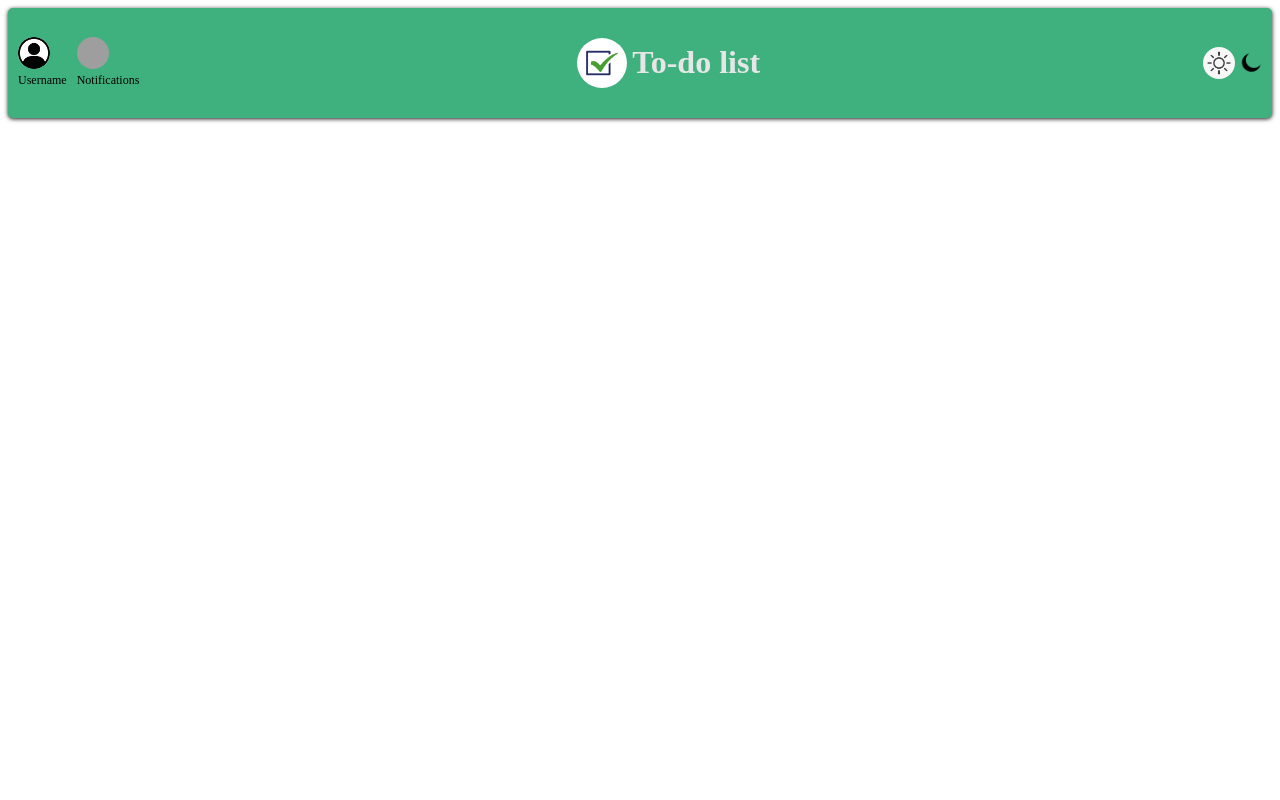
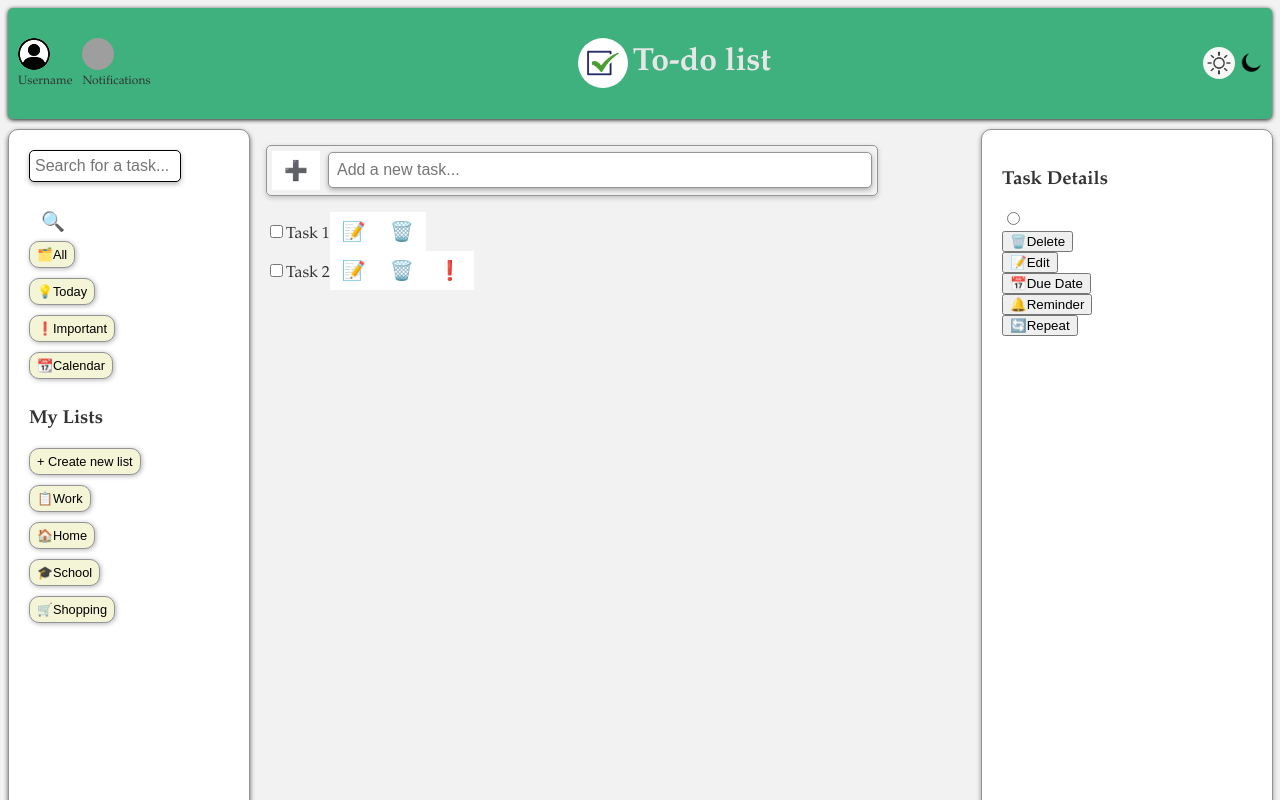
Before and after one commit to eirikbe01/todo_list_app, a React (Vite) app in the folder todo_list/: page / in a window 1280 px wide. Shown: the top 800 px of the page. Built offline with nearby package versions, Linux system fonts and the light colour scheme; grey boxes are pictures that could not be loaded.

Commit message:
:lipstick: Added a left side-bar, right side-bar and main body to the UI.

```diff
--- a/todo_list/src/components/Body/Body.module.css
+++ b/todo_list/src/components/Body/Body.module.css
@@ -0,0 +1,139 @@
+body{
+    background-color: hsl(0, 0%, 95%);
+    font-family:'Garamond', 'sans-serif';
+    color: hsl(0, 0%, 20%);
+}
+
+
+
+.container{
+    display: flex;
+    flex-direction: row;
+    height: 100vh;
+    width: 100vw;
+    margin-top: 10px;
+}
+
+.leftSidebar{
+    background-color: hsl(0, 0%, 100%);
+    border: 1px solid hsl(0, 0%, 58%);
+    border-radius: 10px;
+    box-shadow: 0 2px 5px hsla(0, 0%, 0%, 0.6);
+    width: 200px;
+    height: 100vh;
+    padding: 20px 20px;
+    overflow-y: auto;
+}
+
+.searchBar {
+    width: 70%;
+    height: 20px;
+    border-radius: 5px;
+    border: 1px solid black;
+    margin-bottom: 20px;
+    padding: 5px;
+    margin-right: 5px;
+    font-size: 16px;
+    box-shadow: 0 2px 5px hsla(0, 0%, 0%, 0.3);
+    outline: none;
+}
+
+.categoryBtns button{
+    border-radius: 10px;
+    border: 1px solid hsl(0, 0%, 58%);
+    background-color: hsl(60, 56%, 90%);
+    padding: 5px 7px;
+    margin-bottom: 10px;
+    font-size: 0.8rem;
+    cursor: pointer;
+    box-shadow: 1px 1px 5px hsla(0, 0%, 0%, 0.3);
+    transition: background-color 0.3s ease, transform 0.2s ease;
+}
+
+.myListsBtns button{
+    border-radius: 10px;
+    border: 1px solid hsl(0, 0%, 58%);
+    background-color: hsl(60, 56%, 90%);
+    padding: 5px 7px;
+    margin-bottom: 10px;
+    font-size: 0.8rem;
+    cursor: pointer;
+    box-shadow: 1px 1px 5px hsla(0, 0%, 0%, 0.3);
+    transition: background-color 0.3s ease, transform 0.2s ease;
+}
+
+button:hover{
+    background-color: hsl(60, 56%, 100%);
+    transform: scale(1.03);
+}
+
+
+
+.mainBody{
+    /*background-color: rgb(255, 238, 0);*/
+    display: flex;
+    flex: 1;
+    flex-direction: column;
+    align-items: flex-start;
+    justify-content: flex-start;
+    height: 100vh;
+    padding: 1rem 1rem;
+    box-sizing: border-box;
+}
+
+.inputWrapper{
+    display: flex;
+    align-items: center;
+    justify-content: flex-start;
+    gap: 0.5rem;
+
+    width: 100%;
+    max-width: 600px;
+    margin-bottom: 1rem;
+
+    border: 1px solid hsl(0, 0%, 58%);
+    border-radius: 5px;
+    padding: 5px 5px;
+    box-shadow: 0 2px 5px hsla(0, 0%, 0%, 0.2);
+}
+
+
+.addTask{
+    flex: 1;
+    padding: 0.5rem;
+    font-size: 1rem;
+    border: 1px solid hsl(0, 0%, 58%);
+    border-radius: 5px;
+    box-shadow: 0 2px 5px hsla(0, 0%, 0%, 0.3);
+}
+
+.addTaskBtn,
+.importantBtn,
+.editBtn,
+.deleteBtn,
+.searchBtn{
+    padding: 0.5rem 0.75rem;
+    font-size: 1.2rem;
+    border: none;
+    cursor: pointer;
+    background-color: white;
+}
+
+.taskListContainer{
+    display: flex;
+    flex-direction: column;
+    flex: 1;
+    overflow-y: auto;
+}
+
+
+.rightSidebar{
+    background-color: hsl(0, 0%, 100%);
+    border: 1px solid hsl(0, 0%, 58%);
+    border-radius: 10px;
+    box-shadow: 0 2px 5px hsla(0, 0%, 0%, 0.4);
+    height: 100vh;
+    width: 250px;
+    padding: 20px 20px;
+    margin-right: 15px;
+}
--- a/todo_list/src/components/Body/TodoList.jsx
+++ b/todo_list/src/components/Body/TodoList.jsx
@@ -1,21 +1,70 @@
-
+import styles from './Body.module.css';
 
 function TodoList() {
-    /*
+
     return(
-    <div>
-        <h1>To-do List</h1>
-        <ol>
-            <li>Task 1</li>
-            <li>Task 2</li>
-            <li>Task 3</li>
-            <li>Task 4</li>
-            <li>Task 5</li>
-        </ol>
-    </div>
+        /* Main div holding the left side-bar, main body, and right side-bar */
+        <div className={styles.container}>
+            {/* Left side-bar */}
+            <div className={styles.leftSidebar}>
+                <input type="text" placeholder="Search for a task..." className={styles.searchBar}></input>
+                <button className={styles.searchBtn}>🔍</button>
+
+                {/*Category section in left side-bar*/}
+                <div className={styles.categoryBtns}>
+                    <button>🗂️All</button><br/>
+                    <button>💡Today</button><br/>
+                    <button>❗️Important</button><br/>
+                    <button>📆Calendar</button>
+                </div>
+
+                {/* User-created list section in left side-bar */}
+                <div className={styles.myListsBtns}>
+                    <h3>My Lists</h3>
+                    <button>+ Create new list</button><br/>
+                    <button>📋Work</button><br/>
+                    <button>🏠Home</button><br/>
+                    <button>🎓School</button><br/>
+                    <button>🛒Shopping</button>
+                </div>
+            </div>
+            {/* Main body */}
+            <div className={styles.mainBody}>
+
+                <div className={styles.inputWrapper}>
+                    <button className={styles.addTaskBtn}>➕</button>
+                    <input type="text" placeholder="Add a new task..." className={styles.addTask}></input>
+
+                </div>
+                <div className={styles.taskList}>
+                    <div className={styles.taskItem}>
+                        <input type="checkbox"></input>
+                        <span>Task 1</span>
+                        <button className={styles.editBtn}>📝</button>
+                        <button className={styles.deleteBtn}>🗑️</button>
+                    </div>
+                    <div className={styles.taskItem}>
+                        <input type="checkbox"></input>
+                        <span>Task 2</span>
+                        <button className={styles.editBtn}>📝</button>
+                        <button className={styles.deleteBtn}>🗑️</button>
+                        <button className={styles.importantBtn}>❗️</button>
+                    </div>
+                </div>
+            </div>
+
+            {/* Right side-bar */}
+            <div className={styles.rightSidebar}>
+                <h3>Task Details</h3>
+                <input type="radio"></input><br/>
+                <button>🗑️Delete</button><br/>
+                <button>📝Edit</button><br/>
+                <button>📅Due Date</button><br/>
+                <button>🔔Reminder</button><br/>
+                <button>🔄Repeat</button>
+            </div>
+        </div>
     );
-    */
-   return(<></>);
 }
 
 export default TodoList;
```
Also changed, not shown: todo_list/src/components/Header/Header.jsx (+7 -1 lines).
